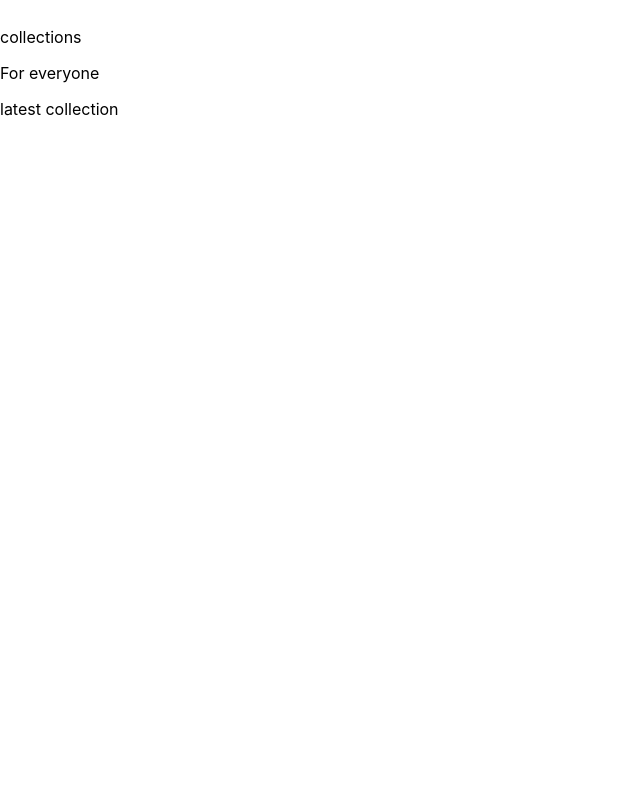
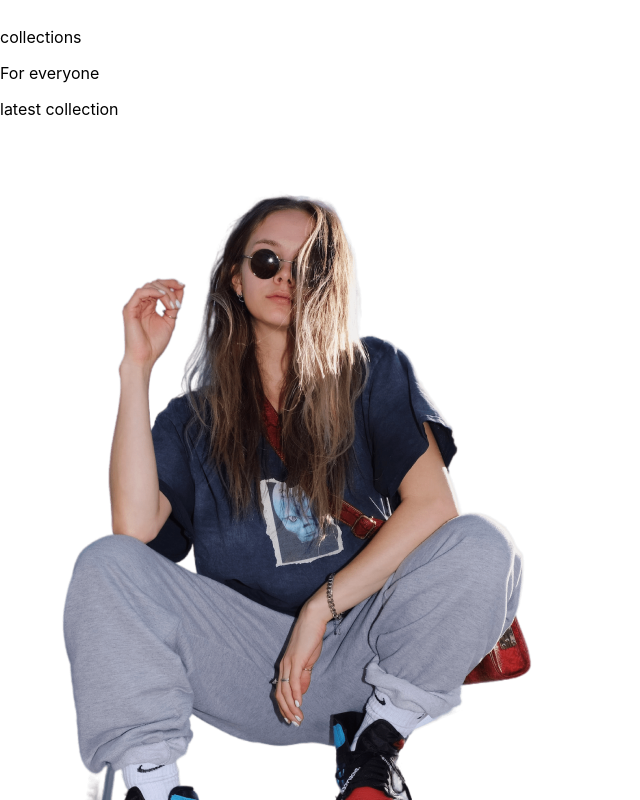
Before and after one commit to george827/E-commerce, a React (Create React App) app in the folder front-end/: page / in a window 1280 px wide. Shown: the part 460-1260 px from the top of the page, without its empty margins (0-640 px from the left). Before the commit the page ends 800 px from the top, so only its background shows below. Built offline with nearby package versions, Linux system fonts and the light colour scheme.

Commit message:
Add style to hero

```diff
--- a/front-end/src/components/Hero/Hero.jsx
+++ b/front-end/src/components/Hero/Hero.jsx
@@ -2,11 +2,12 @@ import React from 'react'
 import './Hero.css'
 import handHandIcon from '../assets/Frontend_Assets/hand_icon.png'
 import arrowIcon from '../assets/Frontend_Assets/arrow.png'
+import HeroImage from '../assets/Frontend_Assets/hero_image.png'
 
 const Hero = () => {
   return (
     <div className='hero'>
-      <div className="hero-right">
+      <div className="hero-left">
         <h2>New arrivals only</h2>
         <div className="hand-hand-icon">
           <p>new</p>
@@ -19,7 +20,9 @@ const Hero = () => {
         <div>latest collection</div>
         <img src={arrowIcon} alt="arrow-left"/>
       </div>
-      <div className="hero-left"></div>
+      <div className="hero-right">
+        <img src={HeroImage} alt="hero" />
+      </div>
     </div>
   )
 }
```
